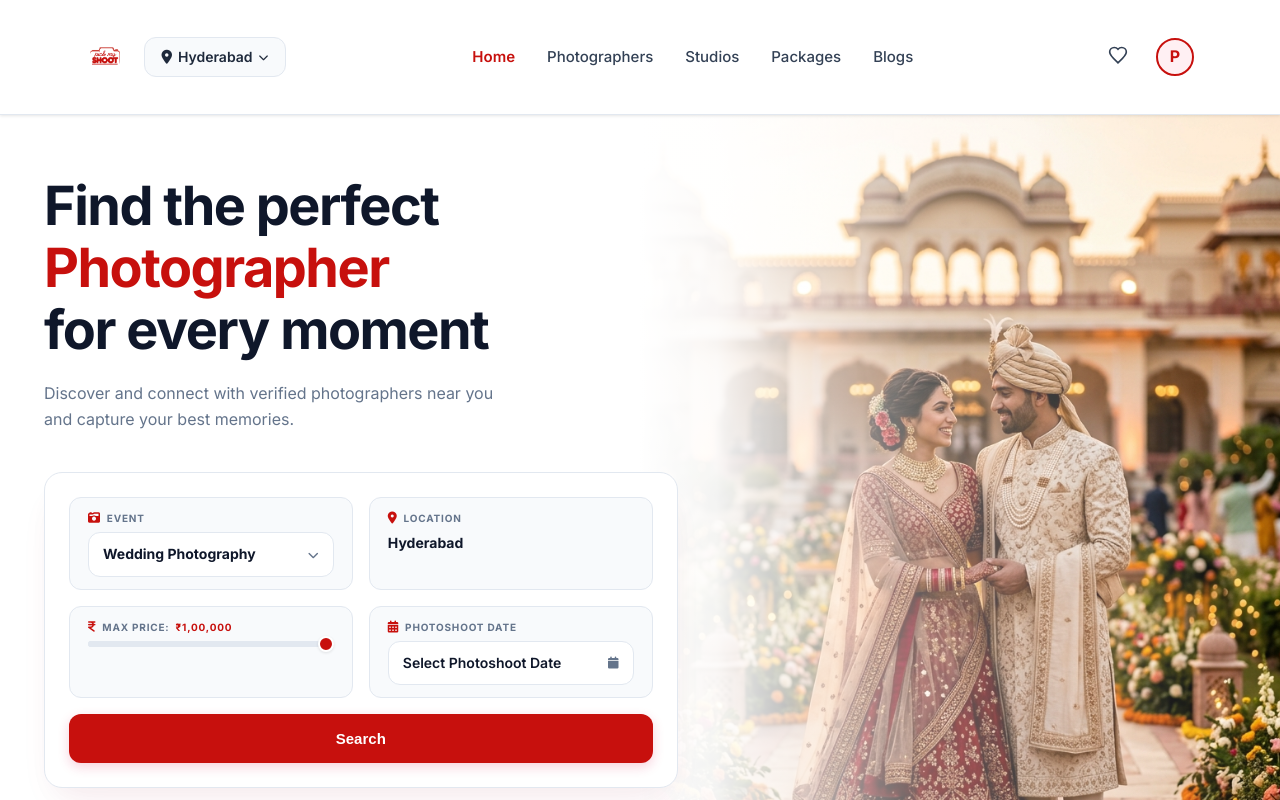
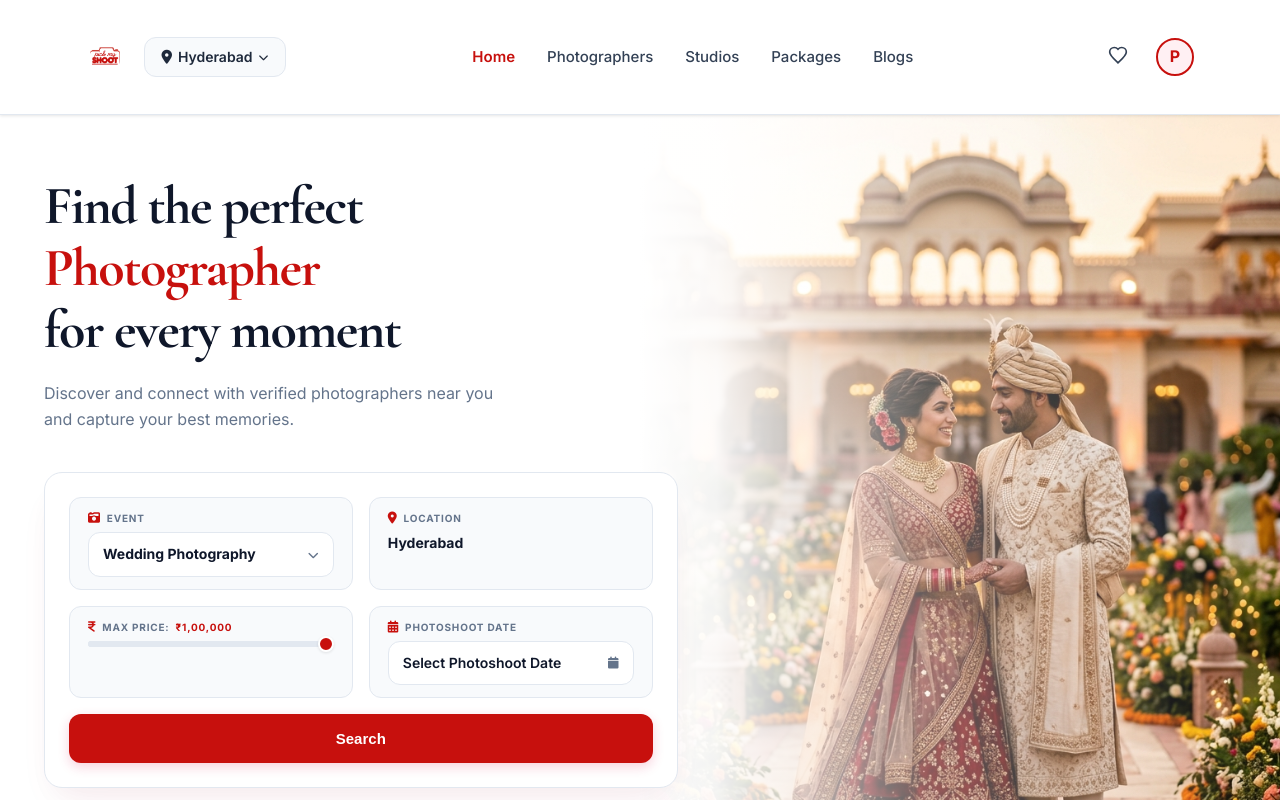
Before and after one commit to modupalliharshini/TPC_pickmyshoot, a React (Vite) app: page / in a window 1280 px wide. Shown: the top 800 px of the page. Built offline with nearby package versions, Linux system fonts and the light colour scheme; sample sign-in values are in the browser's storage; a web font is replaced by a local one.

Commit message:
font update

```diff
--- a/src/css/main.css
+++ b/src/css/main.css
@@ -63,7 +63,7 @@ h3,
 h4,
 h5,
 h6 {
-  color: var(--dark-900);
+  color: var(--font-serif);
   font-weight: 700;
 }
 
@@ -72,6 +72,15 @@ a {
   text-decoration: none;
   transition: var(--transition-fast);
 }
+
+.hero-title {
+  font-family: var(--font-serif);
+  font-weight: 600;
+  line-height: 1.1;
+  letter-spacing: -1px;
+}
+
+
 
 /* Shared Layout Containers */
 .container {
@@ -161,6 +170,8 @@ a {
   top: 0;
   z-index: 100;
   box-shadow: var(--shadow-sm);
+  font-family: var(--font-sans);
+  font-weight: 500;
 }
 
 /* Navbar specific container overrides to match thepatternscompany.com Bootstrap layout exactly */
@@ -716,3 +727,15 @@ input[type="date"].form-input {
     right: 16px;
   }
 }
+
+
+
+
+
+.search-form label,
+.search-form input,
+.search-form select {
+  font-family: var(--font-sans);
+  font-size: 1rem;
+  font-weight: 500;
+}
```
